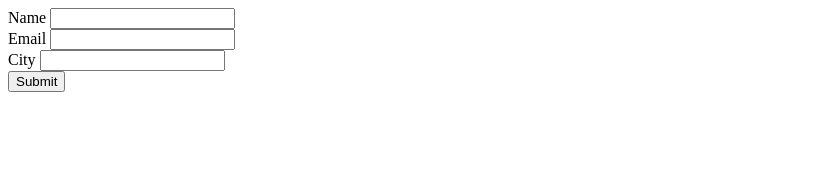
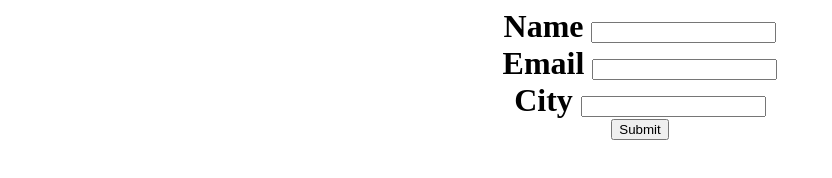
Before and after one commit to akhil94614/akhil-flaskapp, a plain HTML site: page templates/index.html in a window 1280 px wide. Shown: the whole page, without its empty margins (0-832 px from the left). Drawn offline with Linux system fonts and the light colour scheme.

Commit message:
Update index.html

```diff
--- a/templates/index.html
+++ b/templates/index.html
@@ -1,4 +1,5 @@
 <form method="POST" action="">
+      <h1 style="text-align:center;">
       Name <input type= "text" name="name" />
       <br>
       Email <input type="text" email name="email" />
@@ -6,4 +7,5 @@
       City <input type="text" city name="city" />
       <br>
       <input type="Submit">
+      </h1>
 </form>
```
